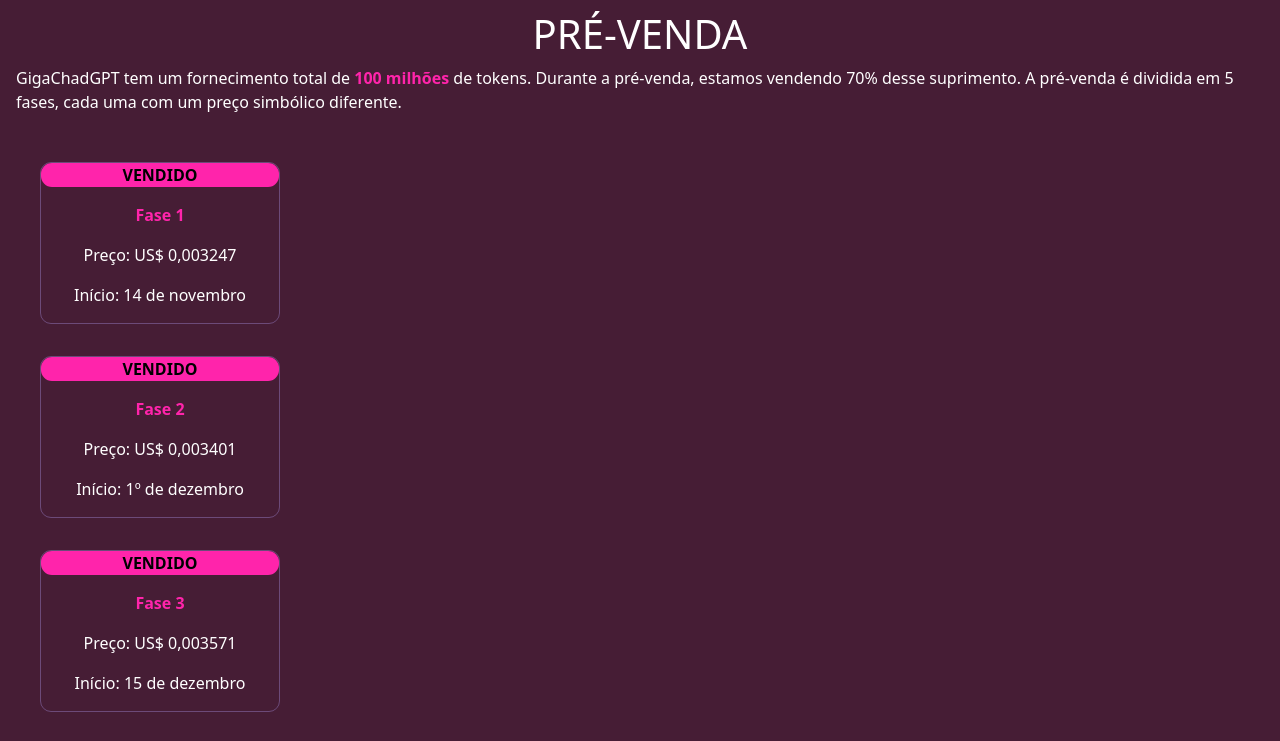
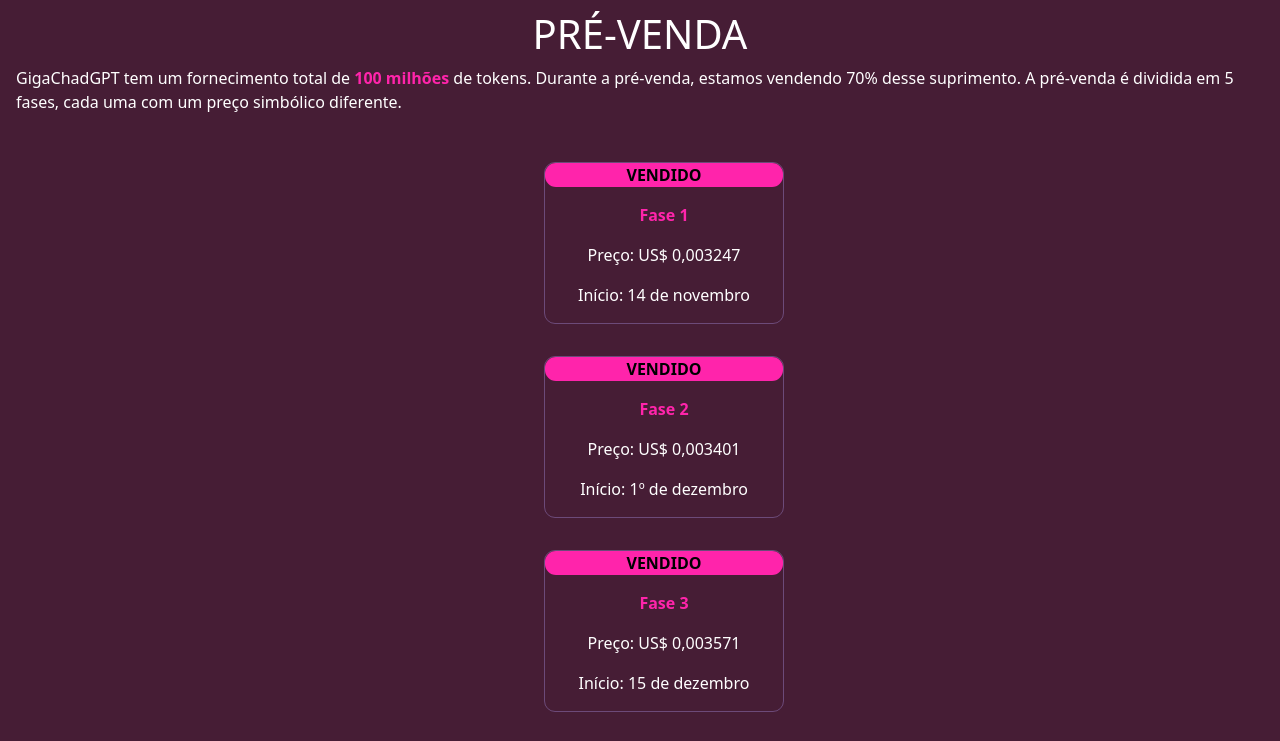
Before and after one commit to kain-tech/Giga-stacy-gpt, a plain HTML site: page index.html in a window 1280 px wide. Shown: the part 3980-4721 px from the top of the page. Drawn offline with nearby package versions, Linux system fonts and the light colour scheme.

Commit message:
Add files via upload

```diff
--- a/index.html
+++ b/index.html
@@ -140,6 +140,7 @@
         <button id="b-telegram2"><i class="bi bi-telegram"></i><strong> Bate-papo no telegram</strong></button>
         <h1 style="color: white; text-align: center; margin-top: 1rem;">PRÉ-VENDA</h1>
         <p style="color: white; margin-left: 1rem;">GigaChadGPT tem um fornecimento total de <strong style="color: #FF24AB;"> 100 milhões</strong> de tokens. Durante a pré-venda, estamos vendendo 70% desse suprimento. A pré-venda é dividida em 5 fases, cada uma com um preço simbólico diferente.</p>
+        <div id="vendidos">
             <div class="vendido">
                 <p style="color: black; background-color: #FF24AB; width: 100%; text-align: center; border-radius: 11px;"><strong> VENDIDO </strong></p>
                 <p style="color: #FF24AB;"><strong> Fase 1 </strong></p>
@@ -175,6 +176,7 @@
                 <p style="color: #FF24AB;"><strong> Lançamento DEX</strong></p>
                 <p style="color: white;">Preço: US$ 0,004500</p>
                 <p style="color: white;">Início: 1 de fevereiro</p>
+            </div>
         </div>
         <p style="color: white; margin-left: 1rem; margin-top: 2rem;"><strong style="color: #FF24AB;">SEM TRUQUES DESAGRADÁVEIS.</strong>As fases e as datas de término são definitivas. Não haverá truques, fases extras, bônus ou extensões de pré-venda.
             Estamos mantendo isso direto e transparente. Esses truques fraudulentos são para betas.</p>
--- a/style.css
+++ b/style.css
@@ -350,6 +350,12 @@ article{
     text-align: center;
 }
 
+#vendidos{
+    display: flex;
+    flex-direction: column;
+    align-items: center;
+}
+
 .vendido{
     border: 1px solid #6C4A79;
     display: flex;
@@ -357,7 +363,7 @@ article{
     align-items: center;
     width: 15rem;
     border-radius: 11px;
-    margin-left: 2.5rem;
+    margin-left: 3rem;
     margin-top: 2rem;
 }
 
```
Lines whose indentation alone changed are shown as unchanged.
